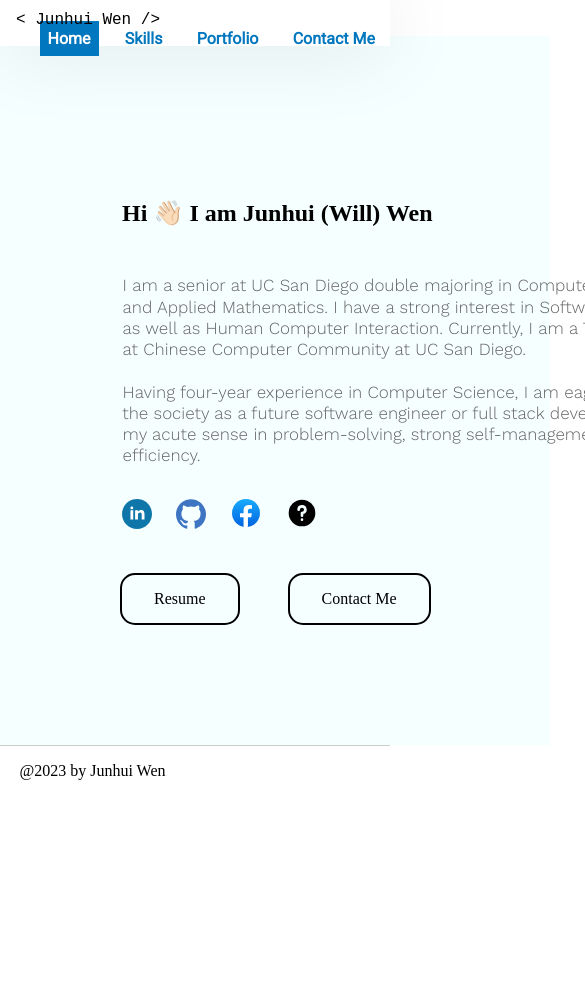
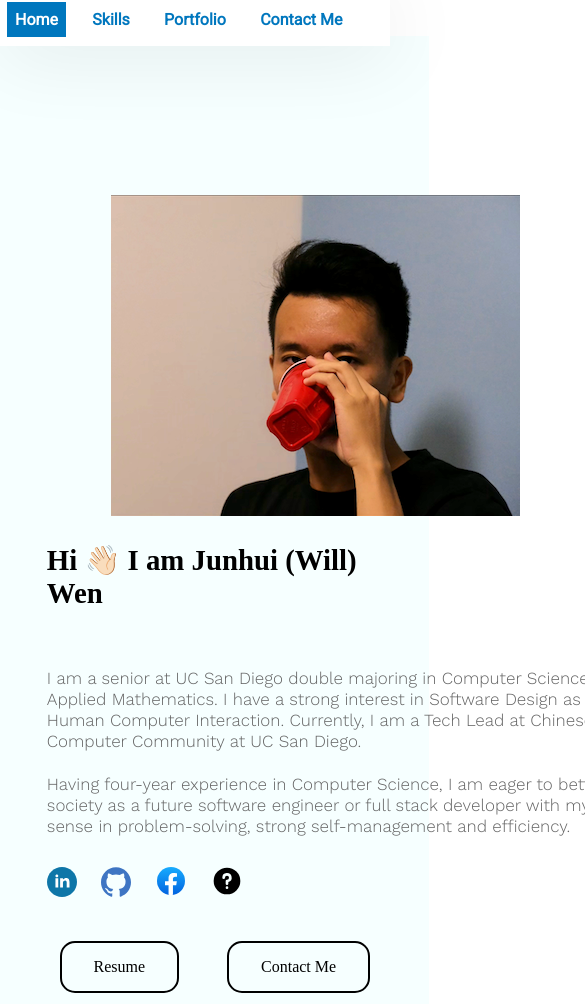
Before and after one commit to willwen96/MyPortfolio, a plain HTML site: page index.html in a window 390 px wide. Shown: the top 1004 px of the page, 585 px wide, since content can reach past the window. Before the commit the page ends 844 px from the top, so only its background shows below. Drawn offline with Linux system fonts and the light colour scheme.

Commit message:
Make pages more responsive

```diff
--- a/css/main.css
+++ b/css/main.css
@@ -44,7 +44,7 @@ header {
     width: 100vw;
     background-color: #F6FFFF;
     margin-top: 36px;
-    padding: 2em 5em 7em 5em;
+    padding: 2% 5% 7% 5%;
     position: relative;
 }
 main {
@@ -86,3 +86,30 @@ footer>p {
         margin-left: calc((100vw - 1440px)/2);
     }
 }
+@media (max-width: 991px) {
+    .flex_row {
+        flex-direction: column;
+    }
+    #home_button {
+        flex-direction: row;
+    }
+    code {
+        display: none;
+    }
+    nav {
+        float: left;
+    }
+    /*header {*/
+    /*    !*max-width: 480px;*!*/
+    /*    margin: auto;*/
+    /*    !*background-color: #555;*!*/
+    /*    !*height: 500px;*!*/
+    /*    color: white;*/
+    /*    border-radius: 10px;*/
+    /*}*/
+    /*nav {*/
+    /*    overflow: hidden;*/
+    /*    !*background-color: #333;*!*/
+    /*    position: relative;*/
+    /*}*/
+}
--- a/index.html
+++ b/index.html
@@ -10,18 +10,21 @@
     <title>Junhui Wen's Portfolio</title>
     <link href="public/favicon.ico" rel="icon" />
     <link href="css/main.css" rel="stylesheet" />
+    <link rel="stylesheet" href="https://cdnjs.cloudflare.com/ajax/libs/font-awesome/4.7.0/css/font-awesome.min.css">
     <style>
         #img1 {
             position: relative;
             display: inline-block;
-            margin-left: 10%;
+            margin-right: 8%;
+            margin-top: 4%;
         }
         #title {
             padding-left: 7%;
+            font-size: 1.8rem;
         }
         #icons {
             padding-left: 7%;
-            margin-top: 5%;
+            margin-top: 7%;
         }
         @font-face {
             font-family: work-sans;
@@ -44,6 +47,47 @@
             transform: translateY(-0.25em);
             color: #54b3d6;
         }
+        #intro {
+            font-size: 17px;
+            line-height: 125%;
+            font-family: work-sans, Times, serif;
+            color: #636363;
+            margin-left: 7%;
+            font-weight: 500;
+            width: 60ch;
+            display: flex;
+        }
+        #main_page {
+            padding-top: 17vh;
+        }
+        @media (min-width: 1440px) {
+            header {
+                width: 1440px;
+                margin-left: calc((100vw - 1440px)/2);
+            }
+            .wrapper {
+                width: 1440px;
+                margin-left: calc((100vw - 1440px)/2);
+            }
+            footer {
+                width: 1440px;
+                margin-left: calc((100vw - 1440px)/2);
+            }
+        }
+
+        @media (min-width: 992px) and (max-width: 1279px) {
+            #main_page {
+                padding-top: 15vh;
+            }
+            #intro {
+                width: 50ch;
+            }
+            #img1 {
+                width: 450px;
+                height: 286px;
+            }
+        }
+
     </style>
 </head>
 <body>
@@ -60,20 +104,20 @@
 </header>
 
 <main>
-    <div class="flex_row wrapper" style="padding-top: 17vh">
+    <div id="main_page" class="flex_row wrapper">
+        <img id="img1" src="public/my_photo.png" alt="My Photo" width="500" height="324"/>
         <aside>
             <h1 id="title">Hi 👋🏻 I am Junhui (Will) Wen </h1>
-            <pre style="font-size: 17px; line-height: 125%; font-family: work-sans, Times, serif;
-                        color: #636363; font-weight: 500">
+            <span id="intro">
         I am a senior at UC San Diego double majoring in Computer Science
         and Applied Mathematics. I have a strong interest in Software Design
         as well as Human Computer Interaction. Currently, I am a Tech Lead
         at Chinese Computer Community at UC San Diego.
-
+        <br><br>
         Having four-year experience in Computer Science, I am eager to better
         the society as a future software engineer or full stack developer with
         my acute sense in problem-solving, strong self-management and
-        efficiency.</pre>
+        efficiency.</span>
             <div id="icons">
                 <a href="https://www.linkedin.com/in/junhui-wen-73141421a/">
                     <img src="public/linkedin.svg" alt="Linkedin" />
@@ -88,7 +132,7 @@
                     <img src="public/Q_mark.svg" alt="What is this?" />
                 </a>
             </div>
-            <div class="flex_row" style="margin-top: 2em;">
+            <div id="home_button" class="flex_row" style="margin-top: 2em;">
                 <form action="public/Junhui_WEN_Resume.pdf" method="get" style="margin: 0 2em 0 2em">
                     <button>Resume</button>
                 </form>
@@ -98,10 +142,9 @@
             </div>
 
         </aside>
-        <img id="img1" src="public/violin.png" alt="My Photo" width="500" height="324" style="margin-top: 4%"/>
     </div>
     <br><br>
-    <audio autoplay="autoplay" id="audio" preload="metadata">
+    <audio autoplay="autoplay" id="audio" preload="metadata" muted>
         <source src="public/again.mp3" type="audio/MP3">
     </audio>
 </main>
```
Also changed, not shown: contact.html (+3 -7 lines), public/my_photo.png (added).
